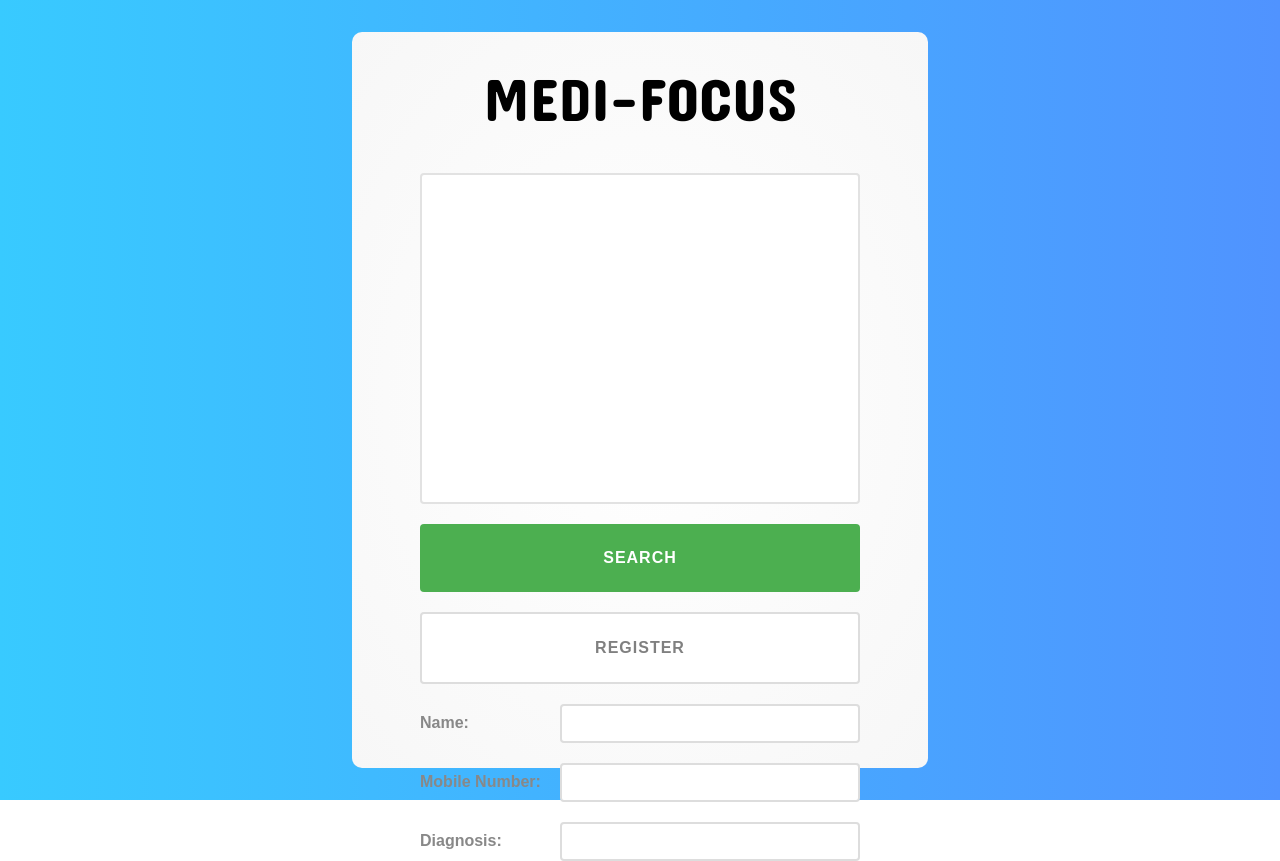
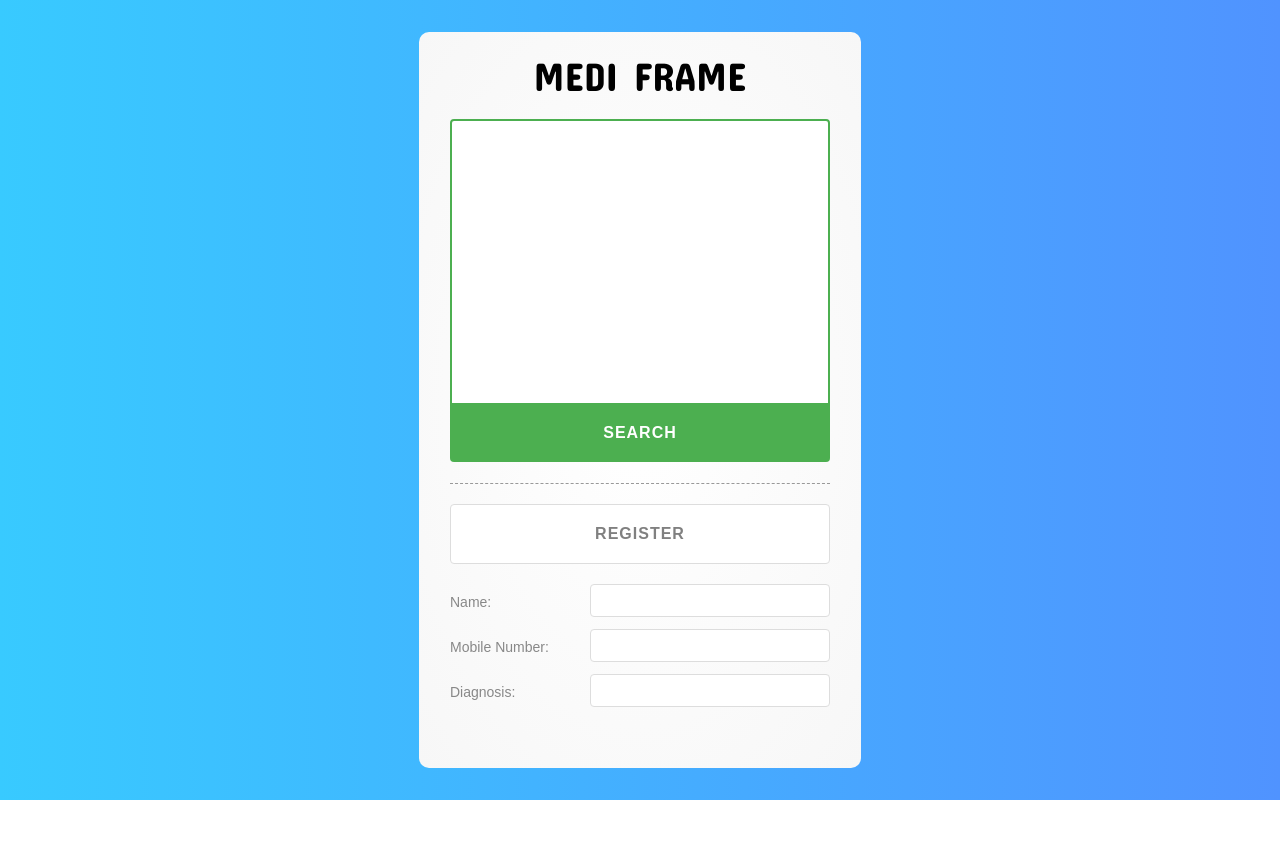
Before and after one commit to MukeshVashisth/3PG-hackfest-SAMSP, a React app: page / in a window 1280 px wide. After the commit the page ends 800 px from the top, so only its background shows below. Built offline with nearby package versions, Linux system fonts and the light colour scheme; no server answers.

Commit message:
Additional UI updates and form validation.

```diff
--- a/src/components/Header.jsx
+++ b/src/components/Header.jsx
@@ -3,7 +3,7 @@ import React from 'react'
 const Header = () => {
   return (
     <header>
-      <h2 className='logo'>MEDI-FOCUS</h2>
+      <h2 className='logo'>MEDI FRAME</h2>
     </header>
   )
 }
--- a/src/components/PatientDetails.jsx
+++ b/src/components/PatientDetails.jsx
@@ -8,7 +8,38 @@ class PatientDetails extends Component {
   // }
 
   render() {
-    return <div>PAtient Details</div>
+    return (
+      <div className='col-right'>
+        <h2 className='primary-heading'>User Details</h2>
+        <div className='user-info'>
+          <figure className='profile-pic'>
+            <img src='https://chrisbenson.com/images/chrisbenson_square-profile_2016_with-background.png' />
+          </figure>
+
+          <div className='user-details'>
+            <dl>
+              <dt>Name:</dt>
+              <dd>Chris Benson</dd>
+
+              <dt>Diagnosis:</dt>
+              <dd>Hypertension</dd>
+
+              <dt>Mobile No.:</dt>
+              <dd>7387475662</dd>
+            </dl>
+          </div>
+
+          <div className='other-matches'>
+            <h4>Other Matches:</h4>
+            <ul>
+              <li><img className='higher' src='https://media.creativemornings.com/uploads/user/avatar/89900/Profile_picture_square.jpg'/></li>
+              <li><img className='medium' src='http://www.sardiniauniqueproperties.com/wp-content/uploads/2015/10/square-profile-pic-2.jpg'/></li>
+              <li><img className='lower' src='https://encrypted-tbn0.gstatic.com/images?q=tbn:ANd9GcRj0J_rHEqNM0dcwxZw_7WAsW7twPtc6gKCqIVYoWnBlro7zYAg'/></li>
+            </ul>
+          </div>
+        </div>
+      </div>
+    )
   }
 }
 
--- a/src/containers/App.jsx
+++ b/src/containers/App.jsx
@@ -29,37 +29,7 @@ class App extends Component {
             <Header />
             <AppContainer handleSidebarStatus={this.changeSidebarStatus} />
           </div>
-          <div className='col-right'>
-            <PatientDetails />
-            <h2 className='primary-heading'>User Details</h2>
-            <div className='user-info'>
-              <figure className='profile-pic'>
-                <img src='https://chrisbenson.com/images/chrisbenson_square-profile_2016_with-background.png' />
-              </figure>
-
-              <div className='user-details'>
-                <dl>
-                  <dt>Name:</dt>
-                  <dd>Chris Benson</dd>
-
-                  <dt>Diagnosis:</dt>
-                  <dd>Hypertension</dd>
-
-                  <dt>Mobile No.:</dt>
-                  <dd>7387475662</dd>
-                </dl>
-              </div>
-
-              <div className='other-matches'>
-                <h4>Other Matches:</h4>
-                <ul>
-                  <li><img className='higher' src='https://media.creativemornings.com/uploads/user/avatar/89900/Profile_picture_square.jpg'/></li>
-                  <li><img className='medium' src='http://www.sardiniauniqueproperties.com/wp-content/uploads/2015/10/square-profile-pic-2.jpg'/></li>
-                  <li><img className='lower' src='https://encrypted-tbn0.gstatic.com/images?q=tbn:ANd9GcRj0J_rHEqNM0dcwxZw_7WAsW7twPtc6gKCqIVYoWnBlro7zYAg'/></li>
-                </ul>
-              </div>
-            </div>
-          </div>
+          <PatientDetails />
         </div>
       </React.Fragment>
     )
--- a/src/containers/AppContainer.jsx
+++ b/src/containers/AppContainer.jsx
@@ -16,7 +16,10 @@ class AppContainer extends Component {
       imageSrc: '',
       mobileNumber: '',
       fullname: '',
-      diagnosis: ''
+      diagnosis: '',
+      fullnameValidate: false,
+      mobileNumberValidate: false,
+      diagnosisValidate: false
     }
 
     this.handleCapture = this.handleCapture.bind(this)
@@ -40,15 +43,48 @@ class AppContainer extends Component {
   }
 
   handleRegister() {
-    const imageSrc = this.webcam.getScreenshot()
     this.setState({
       captured: true
     })
-    uploadImageToAws({
-      name: this.state.fullname,
-      mobileNumber: this.state.mobileNumber,
-      imageSrc: imageSrc,
-      diagnosis: this.state.diagnosis
+    this.formValidation()
+    // this.clearForm()
+  }
+
+  formValidation() {
+    const {
+      fullname,
+      mobileNumber,
+      diagnosis,
+      fullnameValidate,
+      mobileNumberValidate,
+      diagnosisValidate
+    } = this.state
+
+    this.setState({
+      fullnameValidate: fullname == '' ? true : false,
+      mobileNumberValidate: mobileNumber == '' ? true : false,
+      diagnosisValidate: diagnosis == '' ? true : false
+    })
+
+    window.console.log(fullnameValidate && mobileNumberValidate && diagnosisValidate)
+
+    if (fullnameValidate && mobileNumberValidate && diagnosisValidate) {
+      const imageSrc = this.webcam.getScreenshot()
+      uploadImageToAws({
+        name: fullname,
+        mobileNumber,
+        imageSrc,
+        diagnosis
+      })
+    }
+  }
+
+  clearForm() {
+    this.setState({
+      imageSrc: '',
+      mobileNumber: '',
+      fullname: '',
+      diagnosis: ''
     })
   }
 
@@ -76,6 +112,7 @@ class AppContainer extends Component {
                   value={this.state.fullname}
                   name='fullname'
                   onChange={this.handleChange}
+                  className={this.state.fullnameValidate ? 'error' : ''}
                 />
               </dd>
 
@@ -86,6 +123,7 @@ class AppContainer extends Component {
                   value={this.state.mobileNumber}
                   name='mobileNumber'
                   onChange={this.handleChange}
+                  className={this.state.mobileNumberValidate ? 'error' : ''}
                 />
               </dd>
 
@@ -96,6 +134,7 @@ class AppContainer extends Component {
                   value={this.state.diagnosis}
                   name='diagnosis'
                   onChange={this.handleChange}
+                  className={this.state.diagnosisValidate ? 'error' : ''}
                 />
               </dd>
             </dl>
--- a/src/scss/main.scss
+++ b/src/scss/main.scss
@@ -31,11 +31,11 @@ body {
 }
 
 header {
+  margin: 10px 0 20px;
   box-sizing: border-box;
-  margin-bottom: 40px;
   .logo {
     color: #000;
-    font-size: 60px;
+    font-size: 40px;
     text-align: center;
     font-weight: normal;
     font-family: 'Concert One', cursive;
@@ -56,12 +56,12 @@ header {
 
 .col-left {
   left: 50%;
-  width: 50%;
   z-index: 1;
   float: left;
-  padding: 30px;
-  margin-left: -25%;
+  width: 442px;
+  margin-left: -221px;
   border-radius: 10px;
+  padding: 10px 30px 30px;
   background: rgb(255, 255, 255);
   background: -moz-radial-gradient(center, ellipse cover, rgba(255, 255, 255, 1) 0%, rgba(247, 247, 247, 1) 100%);
   background: -webkit-radial-gradient(center, ellipse cover, rgba(255, 255, 255, 1) 0%, rgba(247, 247, 247, 1) 100%);
@@ -79,8 +79,8 @@ header {
 
 .container {
   top: 4%;
-  left: 5%;
-  width: 90%;
+  left: 10%;
+  width: 80%;
   bottom: 4%;
   position: absolute;
   border-radius: 8px;
@@ -108,34 +108,39 @@ header {
   display: block;
   font-size: 16px;
   cursor: pointer;
-  margin-top: 20px;
   font-weight: bold;
-  padding: 25px 10px;
-  border-radius: 4px;
+  padding: 20px 10px;
   text-align: center;
   letter-spacing: 1px;
   text-transform: uppercase;
   transition: all 0.3s cubic-bezier(0.45, 0.15, 0, 1.07);
   position: relative;
+}
+
+.btn-secondary {
+  color: #808080;
+  background: #fff;
+  border: 1px solid #ddd;
+  border-radius: 4px;
+  &:hover {
+    background: darken(#fff, 12%);
+  }
   &:active {
     top: 1px;
   }
 }
 
-.btn-secondary {
-  color: #808080;
-  background: #fff;
-  border: 2px solid #ddd;
-  &:hover {
-    background: darken(#fff, 12%);
-  }
-}
-
 .btn-default {
+  position: relative;
+  top: -1px;
   color: #fff;
+  border-radius: 0 0 4px 4px;
   background: #4caf50;
   &:hover {
     background: darken(#4caf50, 12%);
+  }
+  &:active {
+    top: 0;
   }
 }
 
@@ -143,17 +148,16 @@ header {
   margin: 0 auto;
   .camera-view {
     margin: 0 auto;
-    max-width: 440px;
+    max-width: 380px;
     box-sizing: border-box;
     video {
       width: 100%;
-      height: 331px;
+      height: 286px;
       display: block;
-      // overflow: hidden;
       background: #fff;
-      border-radius: 4px;
+      border-radius: 4px 4px 0 0;
       box-sizing: border-box;
-      border: 2px solid rgb(226, 226, 226);
+      border: 2px solid #4caf50;
     }
   }
 }
@@ -178,6 +182,9 @@ header {
     }
     dd {
       margin-bottom: 20px;
+      &:last-child {
+        margin-bottom: 0;
+      }
     }
   }
 }
@@ -190,12 +197,18 @@ header {
 }
 
 .registration-form {
+  margin-top: 20px;
+  padding-top: 20px;
+  border-top: 1px dashed #999;
   input[type='text'] {
     width: 100%;
-    padding: 10px;
+    padding: 8px;
     border-radius: 4px;
     box-sizing: border-box;
-    border: 2px solid #ddd;
+    border: 1px solid #ddd;
+    &.error {
+      border-color: rgb(247, 75, 69);
+    }
   }
   dl {
     margin-top: 20px;
@@ -204,11 +217,11 @@ header {
     float: left;
     color: #888;
     margin-top: 10px;
-    font-weight: bold;
+    font-size: 14px;
   }
   dd {
     margin-left: 140px;
-    margin-bottom: 20px;
+    margin-bottom: 12px;
   }
 }
 
```
